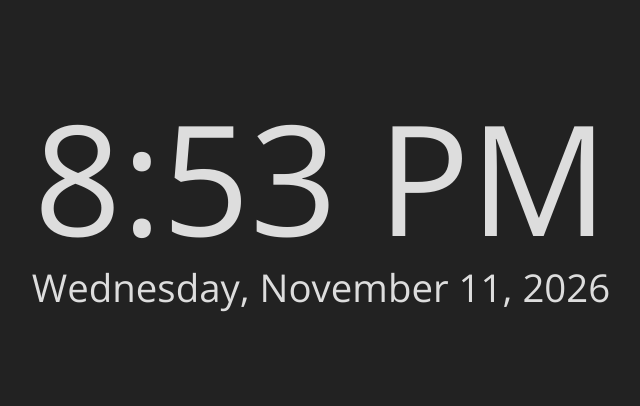
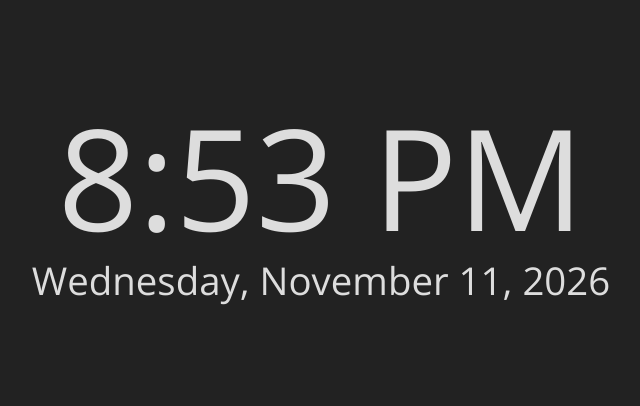
Before and after one commit to bcwalnja/snippets, a website: page clock/index.html in a window 1280 px wide. Shown: the part 197-603 px from the top of the page, without its empty margins (319-959 px from the left). Drawn offline with nearby package versions, Linux system fonts and the light colour scheme.

Commit message:
Used Claude to adjust clock width

```diff
--- a/clock/index.html
+++ b/clock/index.html
@@ -31,9 +31,8 @@
             white-space: nowrap;
         }
 
-        /* the time is ~4em wide and the whole clock is ~1.5em tall; scale by whichever side runs out first */
         #time {
-            font-size: min(24cqw, 66cqh);
+            font-size: min(22cqw, 66cqh);
             font-variant-numeric: tabular-nums;
             line-height: 1.1;
         }
```
